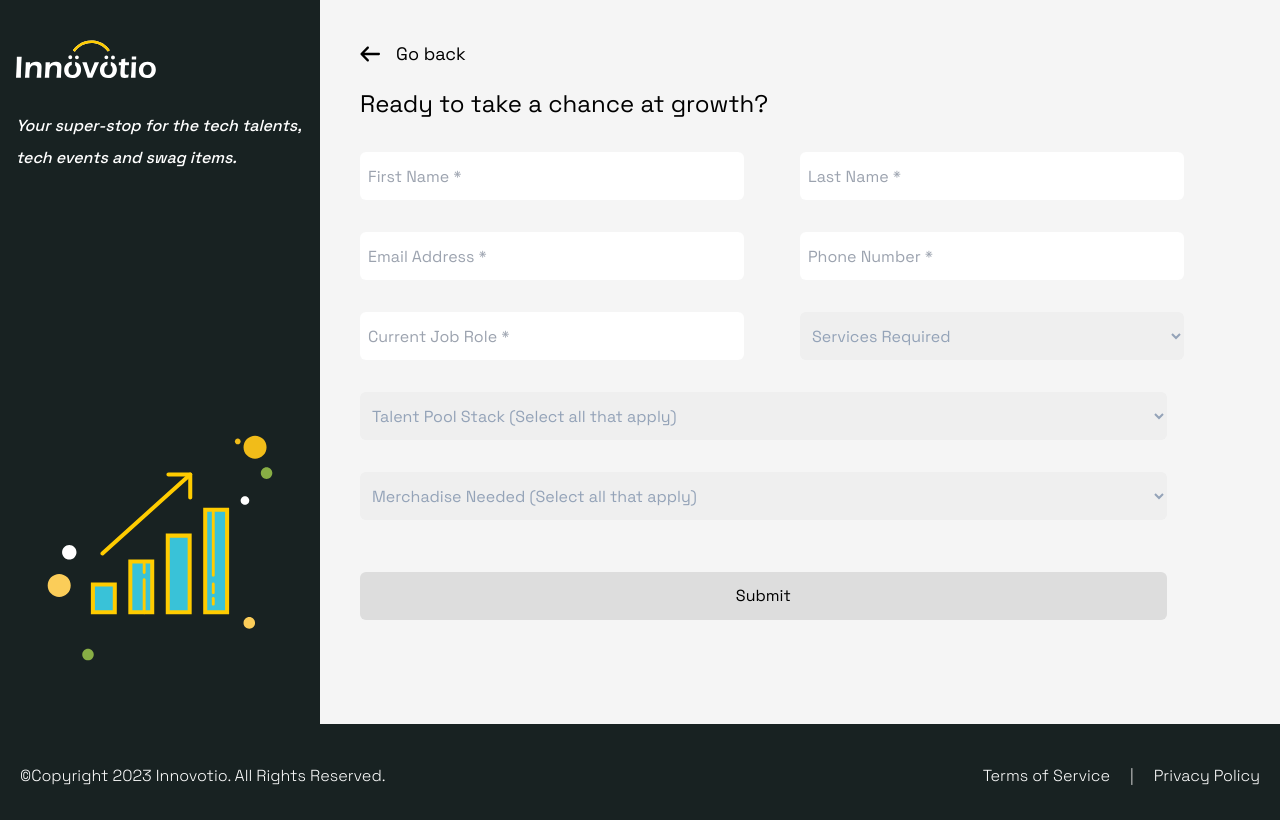
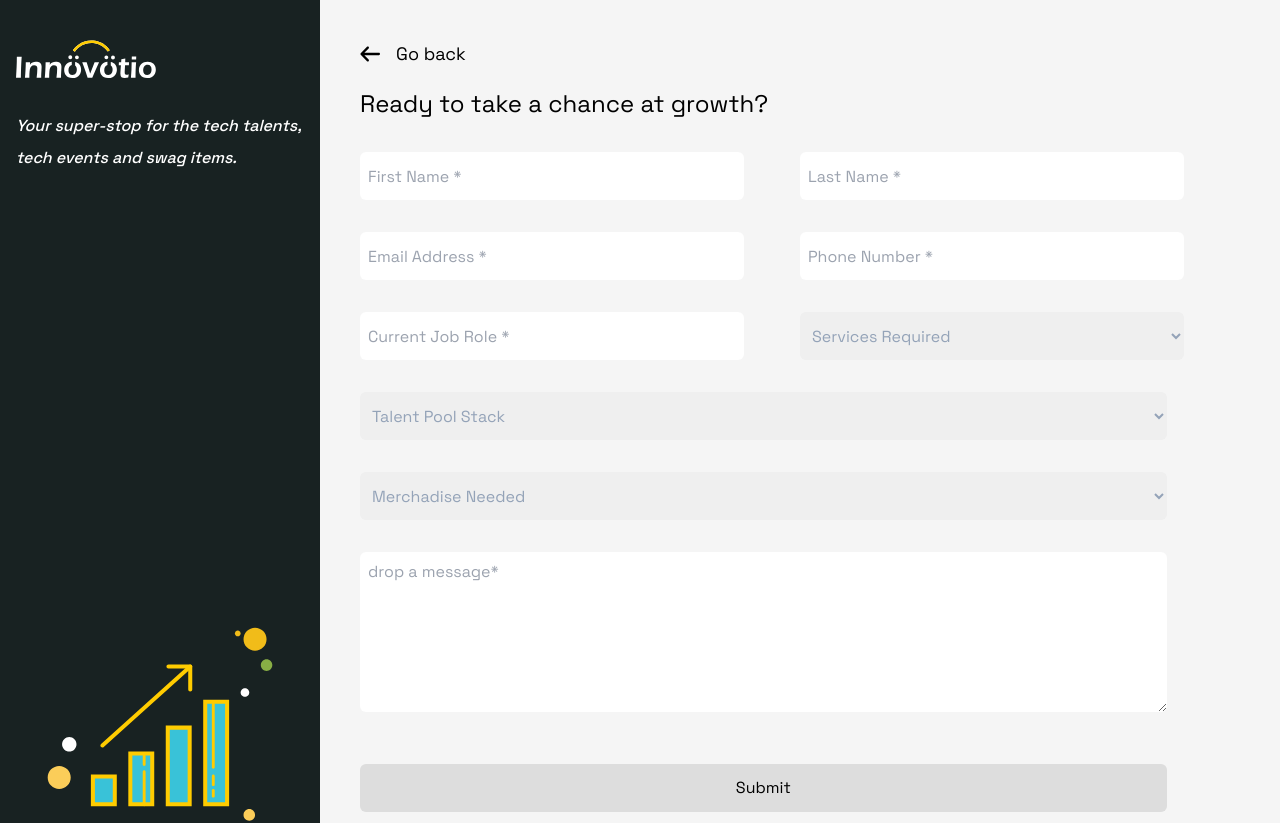
Before and after one commit to Innovotio/Innovotio-Website, a Next.js app: page /business in a window 1280 px wide. Shown: the top 823 px of the page. Built offline with nearby package versions, Linux system fonts and the light colour scheme.

Commit message:
forms linked to our email service for talent and recuitment

```diff
--- a/package.json
+++ b/package.json
@@ -9,11 +9,13 @@
     "lint": "next lint"
   },
   "dependencies": {
+    "@emailjs/browser": "^3.11.0",
     "aos": "^3.0.0-beta.6",
     "next": "13.2.4",
     "react": "18.2.0",
     "react-dom": "18.2.0",
-    "react-icons": "^4.8.0"
+    "react-icons": "^4.8.0",
+    "react-toastify": "^9.1.3"
   },
   "devDependencies": {
     "autoprefixer": "^10.4.14",
--- a/pages/business.js
+++ b/pages/business.js
@@ -1,4 +1,4 @@
-import ClientForm from "@/src/form/ClientForm";
+import Client from "@/src/form/Client";
 import Head from "next/head";
 
 const Business = () => {
@@ -50,7 +50,7 @@ const Business = () => {
         />
       </Head>
       <section>
-        <ClientForm />
+        <Client />
       </section>
     </>
   );
--- a/pages/jobapplication.js
+++ b/pages/jobapplication.js
@@ -1,4 +1,4 @@
-import ApplicationForm from "@/src/form/ApplicationForm";
+import Job from "@/src/form/Job";
 import Head from "next/head";
 
 const jobApplication = () => {
@@ -50,7 +50,7 @@ const jobApplication = () => {
         />
       </Head>
       <section>
-        <ApplicationForm />
+        <Job />
       </section>
     </>
   );
--- a/src/components/Footer.js
+++ b/src/components/Footer.js
@@ -103,7 +103,7 @@ function Footer() {
               <Link href="/aboutUs">Who we are</Link>
             </li>
             <li className="pb-3">
-              <Link href="http://bit.ly/Innovotio" legacyBehavior>
+              <Link href="/jobapplication" legacyBehavior>
                 <a target="_blank">Careers</a>
               </Link>
             </li>
--- a/src/components/Nav/Business.js
+++ b/src/components/Nav/Business.js
@@ -4,7 +4,7 @@ const Business = () => {
   return (
     <nav className="2xl:mx-auto 2xl:right-20 2xl:container w-8/12 left-20 cursor-pointer h-[410px] bg-black items-center rounded-xl border-headerGrey absolute top-20 grid grid-cols-2 border border-opacity-30">
     <div className="w-11/12 hover:bg-btnHoverBlack h-full py-6 px-5">
-    <a target='_blank' href="/jobapplication">
+    <a target='_blank' href="/business">
         <>
           <h3 className="text-xl mb-2">Recruitment</h3>
           <p className="text-sm max-w-sm text-headerGrey">
--- a/src/components/Nav/Navbar.js
+++ b/src/components/Nav/Navbar.js
@@ -111,7 +111,7 @@ function Navbar() {
               <p className="text-sm text-nav font-light mb-5">FOR BUSINESS</p>
               <ul className="text-lg">
                 <li className="mb-5">
-                  <Link href="/jobapplication">Recuitment</Link>
+                  <Link href="/business">Recuitment</Link>
                 </li>
                 <li className="mb-5">
                   <Link href="/business">Tech Event Organization</Link>
--- a/src/form/ClientForm.js
+++ b/src/form/Client.js
@@ -1,11 +1,85 @@
+import React from "react";
 import Logo from "../assets/footer/Vector.svg";
 import Arrow from "../assets/form/arrow.svg";
 import formImage from "../assets/form/Account.svg";
 import Image from "next/image";
 import Link from "next/link";
 import Copyright from "../components/Copyright";
+import emailjs from "@emailjs/browser";
+import { ToastContainer, toast } from "react-toastify";
+import "react-toastify/dist/ReactToastify.css";
+import {useRouter} from "next/router";
 
-const ClientForm = () => {
+const Client = () => {
+  const [isLoading, setIsLoading] = React.useState(false);
+  const submit = React.useRef(null);
+  const router = useRouter()
+
+  const [mail, setMail] = React.useState({
+    firstName: "",
+    lastName: "",
+    email: "",
+    phoneNumber: "",
+    role: "",
+    services: "",
+    talent: "",
+    merch: "",
+    message: "",
+  });
+
+  const handleSubmit = async (e) => {
+    e.preventDefault();
+    alert("clicked");
+    if (
+      submit.current &&
+      mail.firstName !== "" &&
+      mail.lastName !== "" &&
+      mail.email !== "" &&
+      mail.phoneNumber !== "" &&
+      mail.role !== "" &&
+      mail.services !== "" &&
+      mail.talent !== "" &&
+      mail.merch !== "" &&
+      mail.message !== ""
+    ) {
+      try {
+        setIsLoading(true);
+        await emailjs.sendForm(
+          "service_x0315xp",
+          "template_8i4268f",
+          submit.current,
+          "q93MfdC_cYz7OHwTw"
+        );
+        toast.success("Your request has been sent successfully", {
+          position: "top-right",
+          autoClose: 5000,
+          hideProgressBar: false,
+          closeOnClick: true,
+          pauseOnHover: true,
+          draggable: true,
+          progress: undefined,
+          theme: "light",
+        });
+        setIsLoading(false);
+        setTimeout(() => {
+          router.reload(); // This will refresh the page after the form is submitted
+        }, 3000);
+      } catch (error) {
+        setIsLoading(false);
+        toast.error("Network error, please try again.", {
+          position: "top-right",
+          autoClose: 5000,
+          hideProgressBar: false,
+          closeOnClick: true,
+          pauseOnHover: true,
+          draggable: true,
+          progress: undefined,
+          theme: "light",
+        });
+      }
+    }
+  };
+
   return (
     <>
       <section className="flex bg-form w-12/12 2xl:mx-auto 2xl:container">
@@ -65,34 +139,56 @@ const ClientForm = () => {
             <h1 className="text-lg lg:text-2xl pb-8 pt-5 lg:w-full md:w-96 w-full ">
               Ready to take a chance at growth?
             </h1>
-            <form className="bg-form">
+
+            <form className="bg-form" onSubmit={handleSubmit} ref={submit}>
               <div className="grid xl:grid-cols-2">
                 <input
                   type="text"
+                  value={mail.firstName}
+                  name="form_firstName"
+                  onChange={(e) =>
+                    setMail({ ...mail, firstName: e.target.value })
+                  }
                   placeholder="First Name *"
                   required
                   className="w-10/12 md:w-10/12  rounded-md mb-8 px-2 py-2 h-12 lg:h-12 xl:w-96"
                 />
                 <input
                   type="text"
+                  value={mail.lastName}
+                  name="form_lastName"
+                  onChange={(e) =>
+                    setMail({ ...mail, lastName: e.target.value })
+                  }
                   placeholder="Last Name *"
                   required
                   className="w-10/12 md:w-10/12  rounded-md mb-8 px-2 py-2 h-12 lg:h-12 xl:w-96"
                 />
                 <input
                   type="text"
+                  value={mail.email}
+                  name="form_email"
+                  onChange={(e) => setMail({ ...mail, email: e.target.value })}
                   placeholder="Email Address *"
                   required
                   className="w-10/12 md:w-10/12  rounded-md mb-8 px-2 py-2 h-12 lg:h-12 xl:w-96"
                 />
                 <input
                   type="text"
+                  value={mail.phoneNumber}
+                  name="form_phoneNumber"
+                  onChange={(e) =>
+                    setMail({ ...mail, phoneNumber: e.target.value })
+                  }
                   placeholder="Phone Number *"
                   required
                   className="w-10/12 md:w-10/12  rounded-md mb-8 px-2 py-2 h-12 lg:h-12 xl:w-96"
                 />
                 <input
                   type="text"
+                  value={mail.role}
+                  name="form_role"
+                  onChange={(e) => setMail({ ...mail, role: e.target.value })}
                   placeholder="Current Job Role *"
                   required
                   className="w-10/12 md:w-10/12  rounded-md mb-8 px-2 py-2 h-12 lg:h-12 xl:w-96"
@@ -100,12 +196,15 @@ const ClientForm = () => {
 
                 <select
                   required
+                  value={mail.services}
+                  name="form_services"
+                  onChange={(e) =>
+                    setMail({ ...mail, services: e.target.value })
+                  }
                   className="w-11/12 h-14 text-slate-400 rounded-md  mb-8 px-2 py-2 lg:h-12 xl:w-96"
                   defaultValue="default"
                 >
-                  <option value="default" disabled hidden>
-                    Services Required
-                  </option>
+                  <option>Services Required</option>
                   <option>Talent Pool</option>
                   <option>Tech Event Planning</option>
                   <option>Pitch Deck Designs</option>
@@ -115,13 +214,13 @@ const ClientForm = () => {
               </div>
               <div className="flex flex-col">
                 <select
-                  required
+                  value={mail.talent}
+                  name="form_talent"
+                  onChange={(e) => setMail({ ...mail, talent: e.target.value })}
                   className="w-11/12 h-14 text-slate-400 rounded-md  mb-8 px-2 py-2 lg:h-12 lg:w-11/12"
                   defaultValue="default"
                 >
-                  <option value="default" disabled hidden>
-                    Talent Pool Stack (Select all that apply)
-                  </option>
+                  <option>Talent Pool Stack</option>
                   <option>Front-End Developer</option>
                   <option>Digital Marketer</option>
                   <option>Product Manager</option>
@@ -137,13 +236,13 @@ const ClientForm = () => {
                 </select>
 
                 <select
-                  required
+                  value={mail.merch}
+                  name="form_merch"
+                  onChange={(e) => setMail({ ...mail, merch: e.target.value })}
                   className="w-11/12 h-14 text-slate-400 rounded-md  mb-8 px-2 py-2 lg:h-12 lg:w-11/12"
                   defaultValue="default"
                 >
-                  <option value="default" disabled hidden>
-                    Merchadise Needed (Select all that apply)
-                  </option>
+                  <option>Merchadise Needed</option>
                   <option>T-Shirts</option>
                   <option>Water Bottle</option>
                   <option>Hoodies</option>
@@ -152,9 +251,21 @@ const ClientForm = () => {
                   <option>Boxes</option>
                   <option>Red Carpet Banner</option>
                   <option>Tags</option>
-                  <option>Others</option>
+                  <option>Lot more</option>
                 </select>
+
+                <textarea
+                  value={mail.message}
+                  name="form_message"
+                  onChange={(e) =>
+                    setMail({ ...mail, message: e.target.value })
+                  }
+                  placeholder="drop a message*"
+                  required
+                  className="w-11/12 h-36 text-slate-400 rounded-md  mb-8 px-2 py-2 lg:h-40 lg:w-11/12"
+                />
               </div>
+
               <div className="lg:w-11/12 w-11/12 mt-5 mb-24 bg-gray h-12 rounded-md flex justify-center">
                 <button className="">Submit</button>
               </div>
@@ -165,8 +276,21 @@ const ClientForm = () => {
       <section className="2xl:mx-auto 2xl:container overflow-hidden py-6 lg:mt-0 pt-6 h-24 px-5 bg-side">
         <Copyright />
       </section>
+
+      <ToastContainer
+        position="top-right"
+        autoClose={5000}
+        hideProgressBar={false}
+        newestOnTop={false}
+        closeOnClick
+        rtl={false}
+        pauseOnFocusLoss
+        draggable
+        pauseOnHover
+        theme="light"
+      />
     </>
   );
 };
 
-export default ClientForm;
+export default Client;
--- a/src/form/ApplicationForm.js
+++ b/src/form/Job.js
@@ -1,13 +1,86 @@
+import React, { useReducer } from "react";
 import Logo from "../assets/footer/Vector.svg";
 import Arrow from "../assets/form/arrow.svg";
 import formImage from "../assets/form/Account.svg";
 import Add from "../assets/form/Add File.svg";
 import Link from "next/link";
-
 import Image from "next/image";
 import Copyright from "../components/Copyright";
+import emailjs from "@emailjs/browser";
+import { ToastContainer, toast } from "react-toastify";
+import "react-toastify/dist/ReactToastify.css";
+import {useRouter} from "next/router";
 
-const ApplicationForm = () => {
+const Job = () => {
+
+  const [isLoading, setIsLoading] = React.useState(false);
+  const submit = React.useRef(null);
+  const router = useRouter()
+
+  const [mail, setMail] = React.useState({
+    firstName: "",
+    lastName: "",
+    email: "",
+    role: "",
+    yearsOfExperience: "",
+    resume: "",
+    portfolio: "",
+    inquiry: "",
+    others: "",
+  });
+
+  const handleSubmit = async (e) => {
+    e.preventDefault();
+    if (
+      submit.current &&
+      mail.firstName !== "" &&
+      mail.lastName !== "" &&
+      mail.email !== "" &&
+      mail.role !== "" &&
+      mail.yearsOfExperience !== "" &&
+      mail.resume !== "" &&
+      mail.portfolio !== "" &&
+      mail.fit !== "" &&
+      mail.others !== ""
+    ) {
+      try {
+        setIsLoading(true);
+        await emailjs.sendForm(
+          "service_5com1nc",
+          "template_n9sfl9d",
+          submit.current,
+          "vRsFzOQ-qsC5CB4KI"
+        );
+        toast.success("Your request has been sent successfully", {
+          position: "top-right",
+          autoClose: 5000,
+          hideProgressBar: false,
+          closeOnClick: true,
+          pauseOnHover: true,
+          draggable: true,
+          progress: undefined,
+          theme: "light",
+        });
+        setIsLoading(false);
+        setTimeout(() => {
+          router.reload(); // This will refresh the page after the form is submitted
+        }, 3000);
+      } catch (error) {
+        setIsLoading(false);
+        toast.error("Network error, please try again.", {
+          position: "top-right",
+          autoClose: 5000,
+          hideProgressBar: false,
+          closeOnClick: true,
+          pauseOnHover: true,
+          draggable: true,
+          progress: undefined,
+          theme: "light",
+        });
+      }
+    }
+  };
+
   return (
     <>
       <section className="flex bg-form w-12/12 2xl:mx-auto 2xl:container 2xl:bg-form">
@@ -68,51 +141,68 @@ const ApplicationForm = () => {
             <h1 className="lg:text-2xl text-lg pb-8 pt-5 lg:w-full w-full ">
               Become the next Innovative talent
             </h1>
-            <form className="">
+
+            <form onSubmit={handleSubmit} ref={submit}>
               <div className="grid xl:grid-cols-2 grid-col-1">
                 <input
                   type="text"
                   placeholder="First Name *"
+                  value={mail.firstName}
+                  onChange={(e) =>
+                    setMail({ ...mail, firstName: e.target.value })
+                  }
+                  name="form_firstName"
                   required
                   className="w-12/12 md:w-12/12 lg:w-11/12  rounded-md mb-8 px-2 py-2 h-12 lg:h-12 xl:w-96"
                 />
                 <input
                   type="text"
                   placeholder="Last Name *"
+                  value={mail.lastName}
+                  onChange={(e) =>
+                    setMail({ ...mail, lastName: e.target.value })
+                  }
+                  name="form_lastName"
                   required
                   className="w-12/12  md:w-12/12 lg:w-11/12 rounded-md mb-8 px-2 py-2 h-12 lg:h-12 xl:w-96"
                 />
                 <input
                   type="text"
                   placeholder="Email Address *"
+                  value={mail.email}
+                  onChange={(e) => setMail({ ...mail, email: e.target.value })}
+                  name="form_email"
                   required
                   className="w-12/12 md:w-12/12 lg:w-11/12 rounded-md  mb-8 px-2 py-2 h-12 lg:h-12 xl:w-96"
                 />
                 <input
                   type="text"
                   placeholder="Role *"
+                  value={mail.role}
+                  onChange={(e) => setMail({ ...mail, role: e.target.value })}
+                  name="form_role"
                   required
                   className="w-12/12 md:w-12/12 lg:w-11/12  rounded-md  mb-8 px-2 py-2 h-12 lg:h-12 xl:w-96"
                 />
                 <input
                   type="text"
-                  placeholder="Years of experience (years) *"
+                  placeholder="Years of experience (years)*"
+                  value={mail.yearsOfExperience}
+                  onChange={(e) =>
+                    setMail({ ...mail, yearsOfExperience: e.target.value })
+                  }
+                  name="form_yearsOfExperience"
                   required
                   className="w-12/12  md:w-12/12 lg:w-11/12  rounded-md  mb-8 px-2 py-2 h-12 lg:h-12 xl:w-96"
                 />
-                <label
-                  for="file-upload"
-                  className="flex  md:w-12/12 lg:w-11/12  items-center justify-between inline-block bg-white text-slate-400 xl:w-10/12 h-14 mb-4 lg:h-12 py-2 px-4 rounded-md cursor-pointer"
-                >
-                  CV/Resume
-                  <Image src={Add} alt="" width={100} height={40} />
-                </label>
+
                 <input
-                  id="file-upload"
-                  type="file"
-                  name="resume"
-                  className="hidden"
-                  accept=".pdf,.doc,.docx"
+                  type="text"
+                  value={mail.resume}
+                  placeholder="resume link *"
+                  onChange={(e) => setMail({ ...mail, resume: e.target.value })}
+                  name="form_resume"
+                  className="md:w-12/12 lg:w-11/12  bg-white xl:w-10/12 h-14 mb-4 lg:h-12 py-2 px-4 rounded-md cursor-pointer"
                   required
                 />
               </div>
@@ -121,19 +211,29 @@ const ApplicationForm = () => {
                 <input
                   type="text"
                   placeholder="What makes you a good fit for this role?"
+                  value={mail.fit}
+                  onChange={(e) => setMail({ ...mail, fit: e.target.value })}
+                  name="form_fit"
                   required
                   className="lg:w-11/12 w-full h-14 rounded-md  mb-8 px-2 py-2 lg:h-12"
                 />
                 <input
                   type="text"
                   placeholder="Portfolio link *"
+                  value={mail.portfolio}
+                  onChange={(e) =>
+                    setMail({ ...mail, portfolio: e.target.value })
+                  }
+                  name="form_portfolio"
                   required
                   className="lg:w-11/12 w-full h-14 rounded-md  mb-8 px-2 py-2 lg:h-12"
                 />
                 <input
                   type="text"
                   placeholder="Is there anything else you would like to let us know? *"
-                  required
+                  value={mail.others}
+                  onChange={(e) => setMail({ ...mail, others: e.target.value })}
+                  name="form_others"
                   className="lg:w-11/12 w-full h-14 rounded-md  mb-8 px-2 py-2 lg:h-12"
                 />
               </div>
@@ -147,8 +247,21 @@ const ApplicationForm = () => {
       <section className="2xl:mx-auto 2xl:container overflow-hidden py-6 lg:mt-0 pt-6 h-24 px-5 bg-side">
         <Copyright />
       </section>
+
+      <ToastContainer
+        position="top-right"
+        autoClose={5000}
+        hideProgressBar={false}
+        newestOnTop={false}
+        closeOnClick
+        rtl={false}
+        pauseOnFocusLoss
+        draggable
+        pauseOnHover
+        theme="light"
+      />
     </>
   );
 };
 
-export default ApplicationForm;
+export default Job;
```
Also changed, not shown: 1 other file (tests, documents, lock files or other folders). Lines whose indentation alone changed are shown as unchanged.
